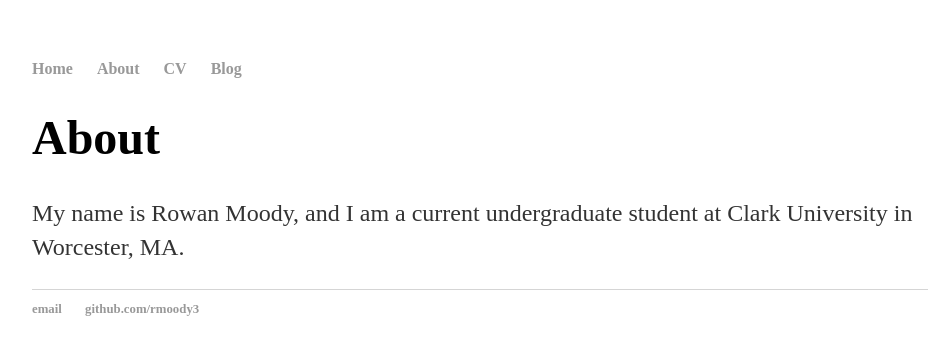
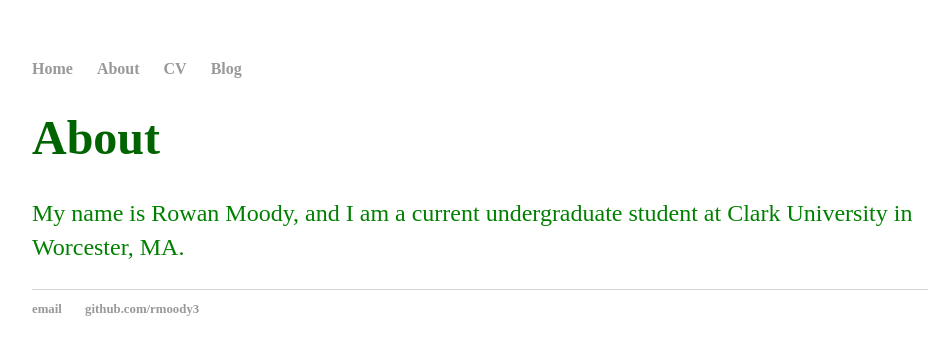
Before and after one commit to rmoody3/rmoody3.github.io, a Jekyll site: the page built from about/index.html, in a window 1280 px wide. Shown: the top 355 px of the page, without its empty margins (160-1102 px from the left). Built offline with Jekyll 4.4.1, drawn with Linux system fonts in a browser that asks for light colours.

Commit message:
Update index.html

```diff
--- a/about/index.html
+++ b/about/index.html
@@ -3,6 +3,6 @@ layout: default
 title: About
 ---
 <div class="blurb">
-	<h1>About</h1>
-	<p>My name is Rowan Moody, and I am a current undergraduate student at Clark University in Worcester, MA.</p>
+	<h1><font color="darkgreen">About</h1>
+	<p><font color="green">My name is Rowan Moody, and I am a current undergraduate student at Clark University in Worcester, MA.</p>
 </div><!-- /.blurb -->
```
